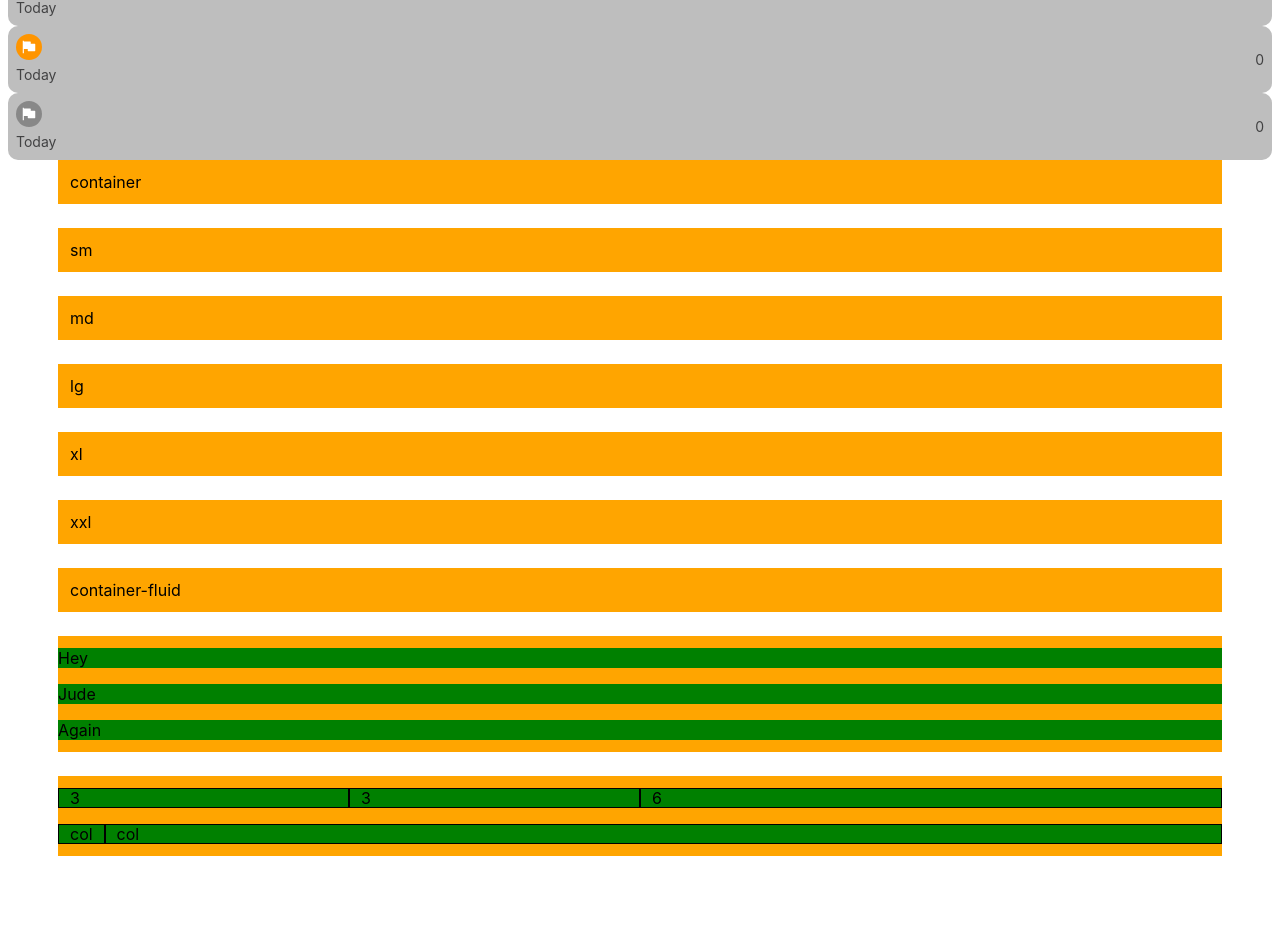
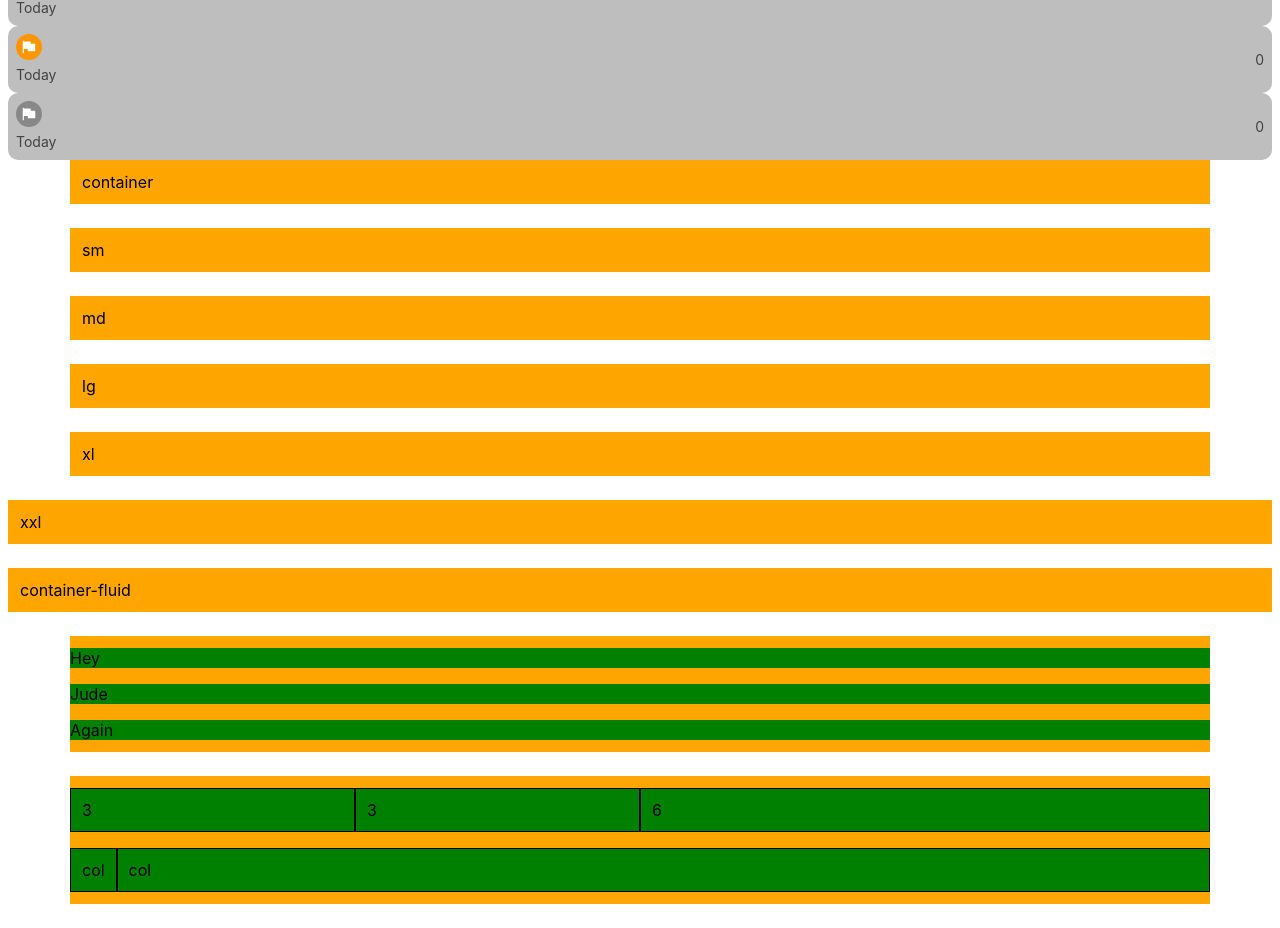
Before and after one commit to Anhelina4/ios-planner, a React (Create React App) app in the folder ios-planner/: page / in a window 1280 px wide. Shown: the part 1438-2366 px from the top of the page. Before the commit the page ends 2318 px from the top, so only its background shows below. Built offline with nearby package versions, Linux system fonts and the light colour scheme.

Commit message:
fix containers, finish grid

```diff
--- a/ios-planner/src/App.js
+++ b/ios-planner/src/App.js
@@ -65,7 +65,7 @@ function App() {
       <Title size="lg" children="New List" variant="disabled" />
       {/* Checkbox */}
       <Checkbox />
-      <Checkbox checked={true} color="red" />Task1
+      <Checkbox checked={true} color="red" />
       <Checkbox checked={true} color="orange" />Task2
       <Checkbox checked={true} variant="primary" />
       <Checkbox checked={true} variant="secondary" />
--- a/ios-planner/src/components/Grid/Col.style.js
+++ b/ios-planner/src/components/Grid/Col.style.js
@@ -6,8 +6,7 @@ const ColWrapper = styled.div`
   flex: 1 0 0%;
   flex-shrink: 0;
   max-width: 100%;
-  padding-right: 0.75rem;
-  padding-left: 0.75rem;
+  padding: 0.75rem;
   box-sizing: border-box;
 
   ${props =>
--- a/ios-planner/src/components/Grid/Container.style.js
+++ b/ios-planner/src/components/Grid/Container.style.js
@@ -7,6 +7,7 @@ const ContainerWrapper = styled.div`
   margin-right: auto;
   margin-left: auto;
   background: orange;
+  box-sizing: border-box;
   @media (min-width: 576px) {
     max-width: 540px;
   }
@@ -46,6 +47,9 @@ const ContainerWrapper = styled.div`
   ${props =>
     props.variant === "md" &&
     css`
+    @media (min-width: 576px) {
+        max-width: 100%;
+      }
       @media (min-width: 768px) {
         max-width: 720px;
       }
@@ -63,6 +67,12 @@ const ContainerWrapper = styled.div`
     ${props =>
     props.variant === "lg" &&
     css`
+    @media (min-width: 576px) {
+        max-width: 100%;
+      }
+      @media (min-width: 768px) {
+        max-width: 100%;;
+      }
       @media (min-width: 992px) {
         max-width: 960px;
       }
@@ -78,6 +88,15 @@ const ContainerWrapper = styled.div`
     ${props =>
     props.variant === "xl" &&
     css`
+    @media (min-width: 576px) {
+        max-width: 100%;
+      }
+    @media (min-width: 992px) {
+        max-width: 100%;
+      }
+      @media (min-width: 1200px) {
+        max-width: 100%;
+      }
       @media (min-width: 1200px) {
         max-width: 1140px;
       }
@@ -89,6 +108,18 @@ const ContainerWrapper = styled.div`
     ${props =>
     props.variant === "xxl" &&
     css`
+    @media (min-width: 576px) {
+        max-width: 100%;
+      }
+    @media (min-width: 992px) {
+        max-width: 100%;
+      }
+      @media (min-width: 1200px) {
+        max-width: 100%;
+      }
+      @media (min-width: 1200px) {
+        max-width: 100%
+      }
       @media (min-width: 1400px) {
         max-width: 1320px;
       }
@@ -97,7 +128,20 @@ const ContainerWrapper = styled.div`
     ${props =>
     props.variant === "fluid" &&
     css`
-      width: 100%;
+    @media (min-width: 576px) {
+        max-width: 100%;
+      }
+    @media (min-width: 992px) {
+        max-width: 100%;
+      }
+      @media (min-width: 1200px) {
+        max-width: 100%;
+      }
+    @media (min-width: 1200px) {
+        max-width: 100%
+      }
+    width: 100%;
+
     `}
 `
 
```
